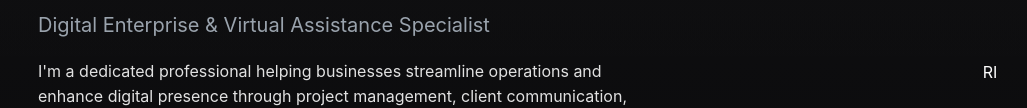
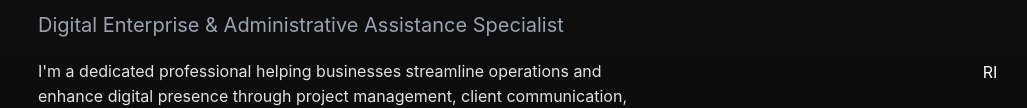
Before and after one commit to RemiIshola/remiishola.github.io, a plain HTML site: page index.html in a window 1280 px wide. Shown: the part 208-316 px from the top of the page, without its empty margins (76-1103 px from the left). Drawn offline with Linux system fonts and the light colour scheme.

Commit message:
Update index.html

```diff
--- a/index.html
+++ b/index.html
@@ -21,7 +21,7 @@
       <div class="container hero-inner">
         <div class="hero-copy">
           <h1>Remi Ishola</h1>
-          <p class="tagline">Digital Enterprise &amp; Virtual Assistance Specialist</p>
+          <p class="tagline">Digital Enterprise &amp; Administrative Assistance Specialist</p>
           <p class="lead">I'm a dedicated professional helping businesses streamline operations and enhance digital presence through project management, client communication, and administrative excellence.</p>
           <p class="cta-row">
             <a class="btn primary" href="#projects">Explore My Work</a>
```
